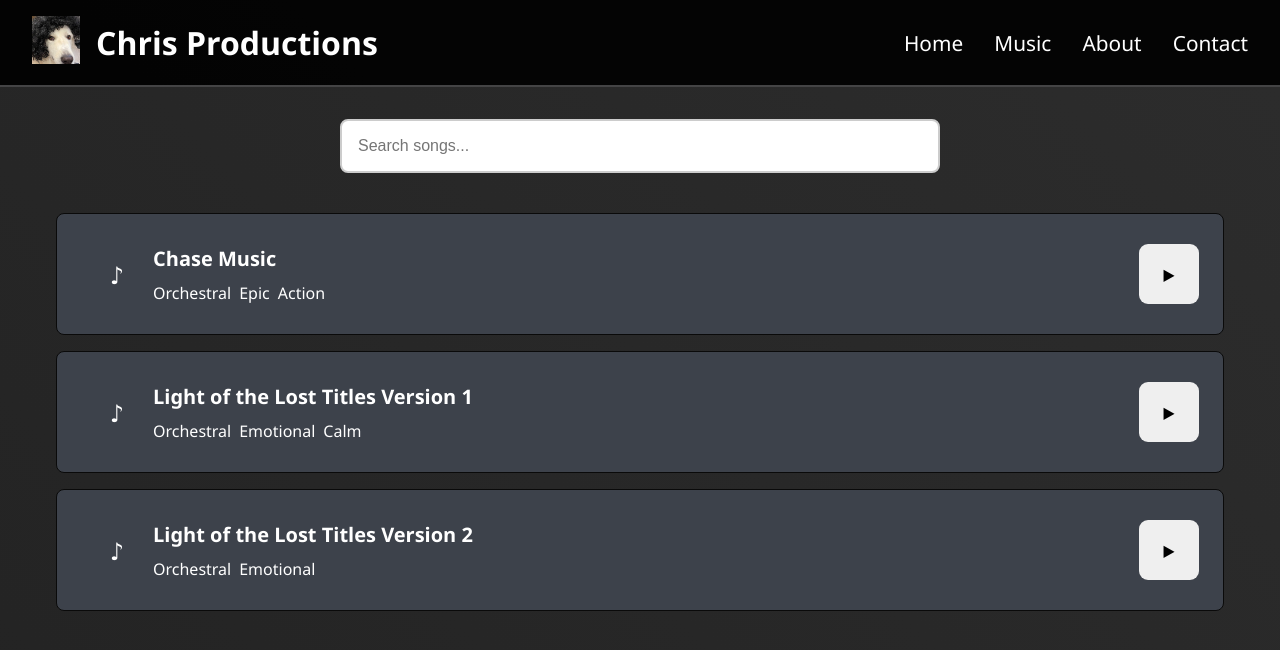
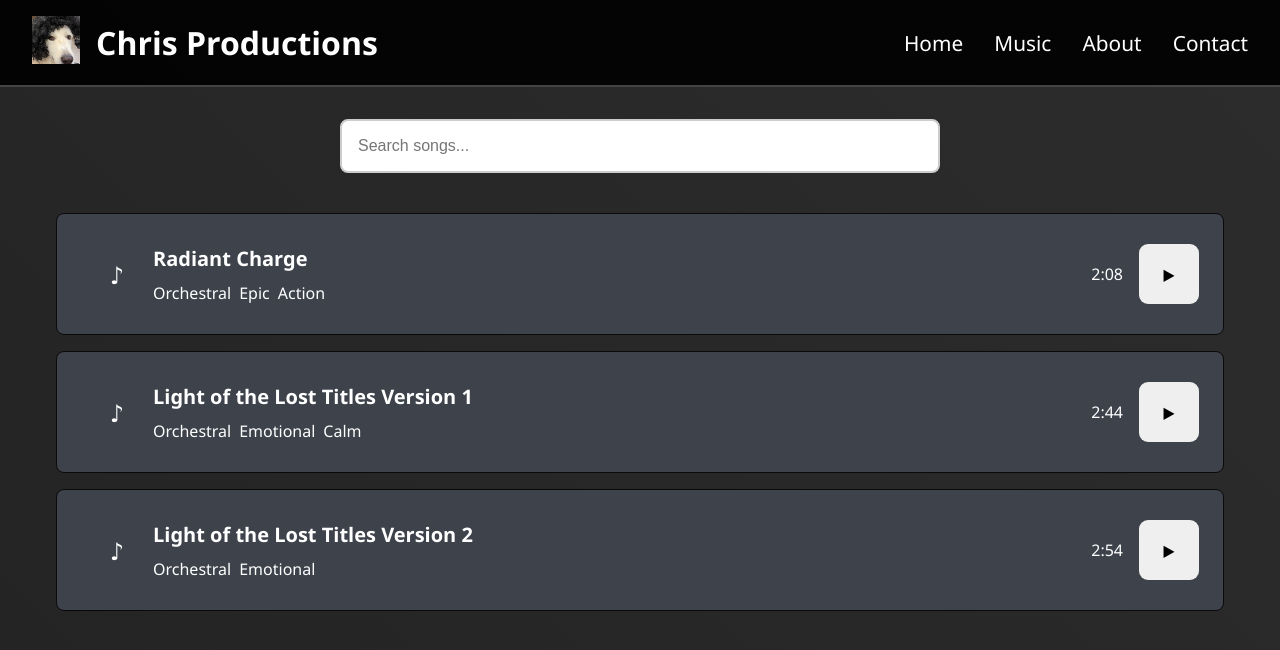
Before and after one commit to Shadowtrooper11/ChrisProductions, a React (Vite) app: page /music in a window 1280 px wide. Shown: the top 650 px of the page. Built offline with nearby package versions, Linux system fonts and the light colour scheme.

Commit message:
Moved songs to Songs.js, upgraded music player to include button functions for next, previous, and loop. Fixed Musicplayer css to match site theme. Added profile icon glow for home page. Fixed some bugs including song id for music.

```diff
--- a/src/App.jsx
+++ b/src/App.jsx
@@ -1,5 +1,6 @@
 import { useState } from 'react'
 import { Routes, Route } from 'react-router-dom'
+import { songs } from './data/songs'
 import AnimatedBackground from './components/AnimatedBackground'
 import NavBar from './components/Navbar'
 import MusicPlayer from './components/MusicPlayer'
@@ -19,7 +20,7 @@ function App() {
 
       <Routes>
         <Route path="/" element={<Home />} />
-        <Route path="/music" element={<Music onPlaySong={setCurrentSong} />} />
+        <Route path="/music" element={<Music onPlaySong={setCurrentSong} currentSong={currentSong} />} />
         <Route path="/about" element={<About />} />
         <Route path="/contact" element={<Contact />} />
       </Routes>
@@ -27,6 +28,8 @@ function App() {
       <MusicPlayer
         song={currentSong}
         onClose={() => setCurrentSong(null)}
+        allSongs={songs}
+        onSongChange={setCurrentSong}
       />
     </div>
   )
--- a/src/components/MusicPlayer.css
+++ b/src/components/MusicPlayer.css
@@ -6,7 +6,7 @@
     border-radius: 1em;
     padding: 1em;
     z-index: 1000;
-    background: rgb(66, 109, 150);
+    background: rgb(68, 68, 68);
     color: white;
     animation: slideIn 1s cubic-bezier(0.68, -0.55, 0.265, 1.55)
 }
@@ -102,7 +102,7 @@
 
 .progress-fill {
     height: 100%;
-    background: linear-gradient(90deg, #667eea 0%, #764ba2 100%);
+    background: linear-gradient(90deg, #393f61 0%, #4e77ad 100%);
     transition: width 0.1s linear;
 }
 
@@ -117,19 +117,25 @@
     width: 2.3em;
     height: 2.3em;
     font-size: 1.2em;
-    background: white;
-    border: 1px solid #9094a3;
+    background: rgb(80, 80, 80);
+    border: 1px solid #383838;
+    color: white;
     border-radius: 50%;
 }
 
 .control-btn:hover {
-    background: #d0d0d0;
+    background: #838181;
     border-color: #747781;
     transform: scale(1.05);
 }
 
 .control-btn:active {
+    background: #858686;
     transform: scale(0.95);
+}
+
+.loop-btn.active {
+    background: #858686;
 }
 
 @media (max-width: 768px) {
--- a/src/components/MusicPlayer.jsx
+++ b/src/components/MusicPlayer.jsx
@@ -1,10 +1,11 @@
 import { useState, useEffect, useRef } from 'react'
 import './MusicPlayer.css'
 
-function MusicPlayer({ song, onClose }) {
+function MusicPlayer({ song, onClose, allSongs, onSongChange }) {
     const [isPlaying, setIsPlaying] = useState(false)
     const [currentTime, setCurrentTime] = useState(0)
     const [duration, setDuration] = useState(0)
+    const [loopMode, setLoopMode] = useState('none')
     const audioRef = useRef(null)
     const isDraggingRef = useRef(false)
     const progressBarRef = useRef(null)
@@ -23,14 +24,28 @@ function MusicPlayer({ song, onClose }) {
         const updateTime = () => setCurrentTime(audio.currentTime)
         const updateDuration = () => setDuration(audio.duration)
 
+        const handleEnded = () => {
+            if (loopMode === 'one') {
+                audio.currentTime = 0
+                audio.play()
+            } else if (loopMode === 'all') {
+                handleNext()
+            } else {
+                handleNext()
+            }
+        }
+
         audio.addEventListener('timeupdate', updateTime)
         audio.addEventListener('loadedmetadata', updateDuration)
+        audio.addEventListener('ended', handleEnded)
 
         return () => {
             audio.removeEventListener('timeupdate', updateTime)
             audio.removeEventListener('loadedmetadata', updateDuration)
+            audio.removeEventListener('ended', handleEnded)
         }
-    }, [song])
+    }, [song, loopMode])
+
     const togglePlayPause = () => {
         if (isPlaying) {
             audioRef.current.pause()
@@ -39,6 +54,28 @@ function MusicPlayer({ song, onClose }) {
         }
         setIsPlaying(!isPlaying)
     }
+
+    const handleNext = () => {
+        if (!allSongs || allSongs.length === 0) return
+        const currentIndex = allSongs.findIndex(s => s.id === song.id)
+        const nextIndex = (currentIndex + 1) % allSongs.length
+        onSongChange(allSongs[nextIndex])
+    }
+
+    const handlePrevious = () => {
+        if (!allSongs || allSongs.length === 0) return
+        const currentIndex = allSongs.findIndex(s => s.id === song.id)
+        const prevIndex = currentIndex === 0 ? allSongs.length - 1 : currentIndex - 1
+        onSongChange(allSongs[prevIndex])
+    }
+
+    const toggleLoop = () => {
+        const modes = ['none', 'one', 'all']
+        const currentIndex = modes.indexOf(loopMode)
+        const nextIndex = (currentIndex + 1) % modes.length
+        setLoopMode(modes[nextIndex])
+        }
+
 
     const formatTime = (seconds) => {
         const mins = Math.floor(seconds / 60)
@@ -90,6 +127,12 @@ function MusicPlayer({ song, onClose }) {
 
     if (!song) return null
 
+    const getLoopIcon = () => {
+        if (loopMode === 'one') return '🔂'
+        if (loopMode === 'all') return '🔁'
+        return '🔁'
+    }
+
     return (
         <div className="music-player">
             <audio ref={audioRef} src={song.url} />
@@ -115,12 +158,12 @@ function MusicPlayer({ song, onClose }) {
 
             <div className="player-controls">
                 <button className="control-btn">🔀</button>
-                <button className="control-btn">⏮</button>
+                <button className="control-btn" onClick={handlePrevious}>⏮</button>
                 <button className="control-btn play-pause" onClick={togglePlayPause}>
                     {isPlaying ? '⏸' : '▶'}
                 </button>
-                <button className="control-btn">⏭</button>
-                <button className="control-btn">🔁</button>
+                <button className="control-btn" onClick={handleNext}>⏭</button>
+                <button className={`control-btn loop-btn ${loopMode !== 'none' ? 'active' : ''}`} title={`Loop: ${loopMode}`} onClick={toggleLoop}>{getLoopIcon()}</button>
             </div>
 
         </div>
--- /dev/null
+++ b/src/data/Songs.js
@@ -0,0 +1,28 @@
+export const songs = [
+    {
+        id: 1,
+        title: "Radiant Charge",
+        tags: ["Orchestral", "Epic", "Action"],
+        album: "LotL",
+        duration: "2:08",
+        url: "https://pub-02e77316cbe24c94aa351b188394e94d.r2.dev/Chase%20LOTL(1).mp3"
+    },
+    {
+        id: 2,
+        title: "Light of the Lost Titles Version 1",
+        tags: ["Orchestral", "Emotional", "Calm"],
+        album: "LotL",
+        duration: "2:44",
+        url: "https://pub-02e77316cbe24c94aa351b188394e94d.r2.dev/Light%20of%20the%20Lost.mp3"
+    },
+    {
+        id: 3,
+        title: "Light of the Lost Titles Version 2",
+        tags: ["Orchestral", "Emotional"],
+        album: "LotL",
+        duration: "2:54",
+        url: "https://pub-02e77316cbe24c94aa351b188394e94d.r2.dev/Light%20of%20the%20Lost%20Main%20Titles(2).mp3"
+    }
+]
+
+export const albums = ["LotL", "Warfront",]
--- a/src/pages/Home.css
+++ b/src/pages/Home.css
@@ -16,13 +16,45 @@
     margin-bottom: 3em;
 }
 
-.hero img {
+.hero-image {
+    display: flex;
+    justify-content: center;
+    align-items: center;
+    position: relative;
     width: 18em;
     height: 18em;
-    border: 4px solid white;
+}
+
+.hero-image::before {
+    content: '';
+    position: absolute;
+    inset: -0.01em;
+    border-radius: 50%;
+    background: conic-gradient(from 0deg, #8d8c8c, #b9b9b9, #fff, #ffffff);
+    filter: blur(1em);
+    animation: rotateGlow 10s linear infinite;
+    z-index: -1;
+}
+
+
+@keyframes rotateGlow {
+    from {
+        transform: rotate(0deg);
+    }
+    to {
+        transform: rotate(360deg);
+    }
+}
+
+
+.hero-icon {
+    width: 18em;
+    height: 18em;
+    border: 2px solid rgba(133, 133, 133, 0.3);
     border-radius: 50%;
     box-shadow: 0 10px 40px rgba(0, 0, 0, 0.3);
     object-fit: cover;
+    z-index: 1;
 }
 
 .hero-content {
@@ -49,7 +81,17 @@
         gap: 1.5em;
     }
 
-    .hero img {
+    .hero-image {
+        width: 14em;
+        height: 14em;
+    }
+
+    .hero-image::before {
+        inset: -0.008em;
+        filter: blur(0.8em);
+    }
+
+    .hero-icon {
         width: 14em;
         height: 14em;
     }
--- a/src/pages/Home.jsx
+++ b/src/pages/Home.jsx
@@ -5,7 +5,7 @@ function Home() {
         <div className="home">
             <section className="hero">
                 <div className="hero-image">
-                    <img src="./hero.png" alt="Musician Icon" />
+                    <img src="./hero.png" alt="Musician Icon" className="hero-icon" />
                 </div>
 
                 <div className="hero-content">
--- a/src/pages/Music.css
+++ b/src/pages/Music.css
@@ -65,6 +65,19 @@
     gap: 0.5em;
 }
 
+.song-actions {
+    display: flex;
+    align-items: center;
+    gap: 1em;
+}
+
+.song-duration {
+    min-width: 3.125em;
+    font-size: 1em;
+    font-weight: 500;
+    text-align: right;
+}
+
 .play-btn-card {
     width: 3.75em;
     height: 3.75em;
--- a/src/pages/Music.jsx
+++ b/src/pages/Music.jsx
@@ -1,38 +1,11 @@
 import { useState } from 'react'
+import { songs, albums } from '../data/Songs'
 import './Music.css'
 
 function Music({ onPlaySong }) {
     const [searchTerm, setSearchTerm] = useState('')
     const [selectedAlbum, setSelectedAlbum] = useState([])
 
-    const songs = [
-        {
-            id: 1,
-            title: 'Chase Music',
-            tags: ['Orchestral', 'Epic', 'Action'],
-            album: 'Light of the Lost',
-            duration: "3:45",
-            url: "https://pub-02e77316cbe24c94aa351b188394e94d.r2.dev/Chase%20LOTL(1).mp3"
-        },
-        {
-            id: 2,
-            title: 'Light of the Lost Titles Version 1',
-            tags: ['Orchestral', 'Emotional', 'Calm'],
-            album: 'Light of the Lost',
-            duration: "2:30",
-            url: "https://pub-02e77316cbe24c94aa351b188394e94d.r2.dev/Light%20of%20the%20Lost.mp3"
-        },
-        {
-            id: 3,
-            title: 'Light of the Lost Titles Version 2',
-            tags: ['Orchestral', 'Emotional'],
-            album: 'Light of the Lost',
-            duration: "4:15",
-            url: "https://pub-02e77316cbe24c94aa351b188394e94d.r2.dev/Light%20of%20the%20Lost%20Main%20Titles(2).mp3"
-        }
-    ]
-
-    const albums = ["Warfront", "Light of the Lost", "Orchestral"]
     const displayedSongs = songs
 
     return (
@@ -48,7 +21,7 @@ function Music({ onPlaySong }) {
                 </div>
                 <div className="song-list">
                     {displayedSongs.map(song => (
-                        <div key="{song.id}" className="song-card">
+                        <div key={song.id} className="song-card">
                             <div className="song-icon">♪</div>
                             <div className="song-details">
                                 <h4 className="song-title">{song.title}</h4>
@@ -58,8 +31,10 @@ function Music({ onPlaySong }) {
                                 </div>
                             </div>
 
-                            <button className="play-btn-card" onClick={() => onPlaySong(song)}>▶</button>
-
+                            <div className="song-actions">
+                                <span className="song-duration">{song.duration}</span>
+                                <button className="play-btn-card" onClick={() => onPlaySong(song)}>▶</button>
+                            </div>
                         </div>
                     ))}
                 </div>
```
